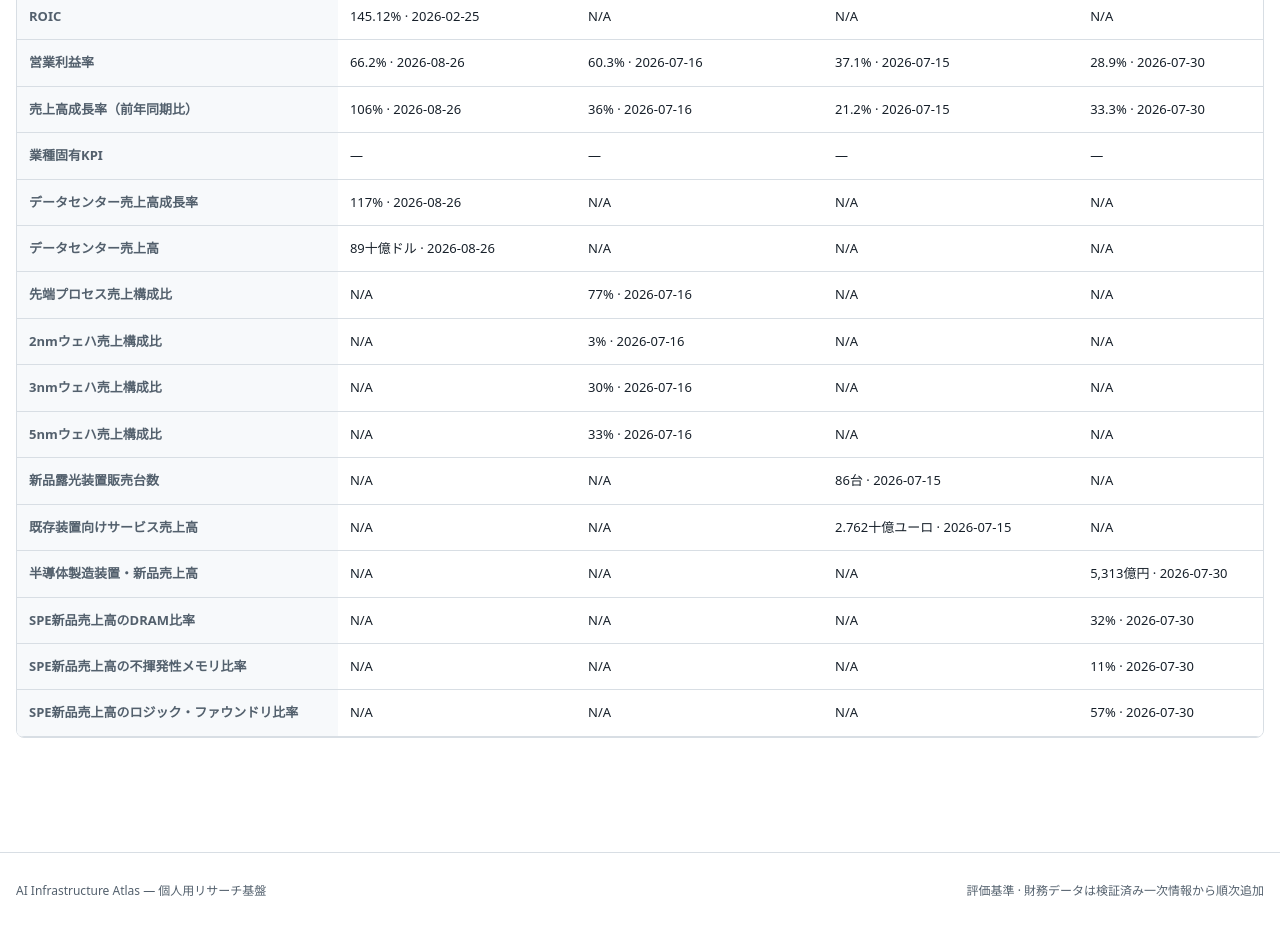
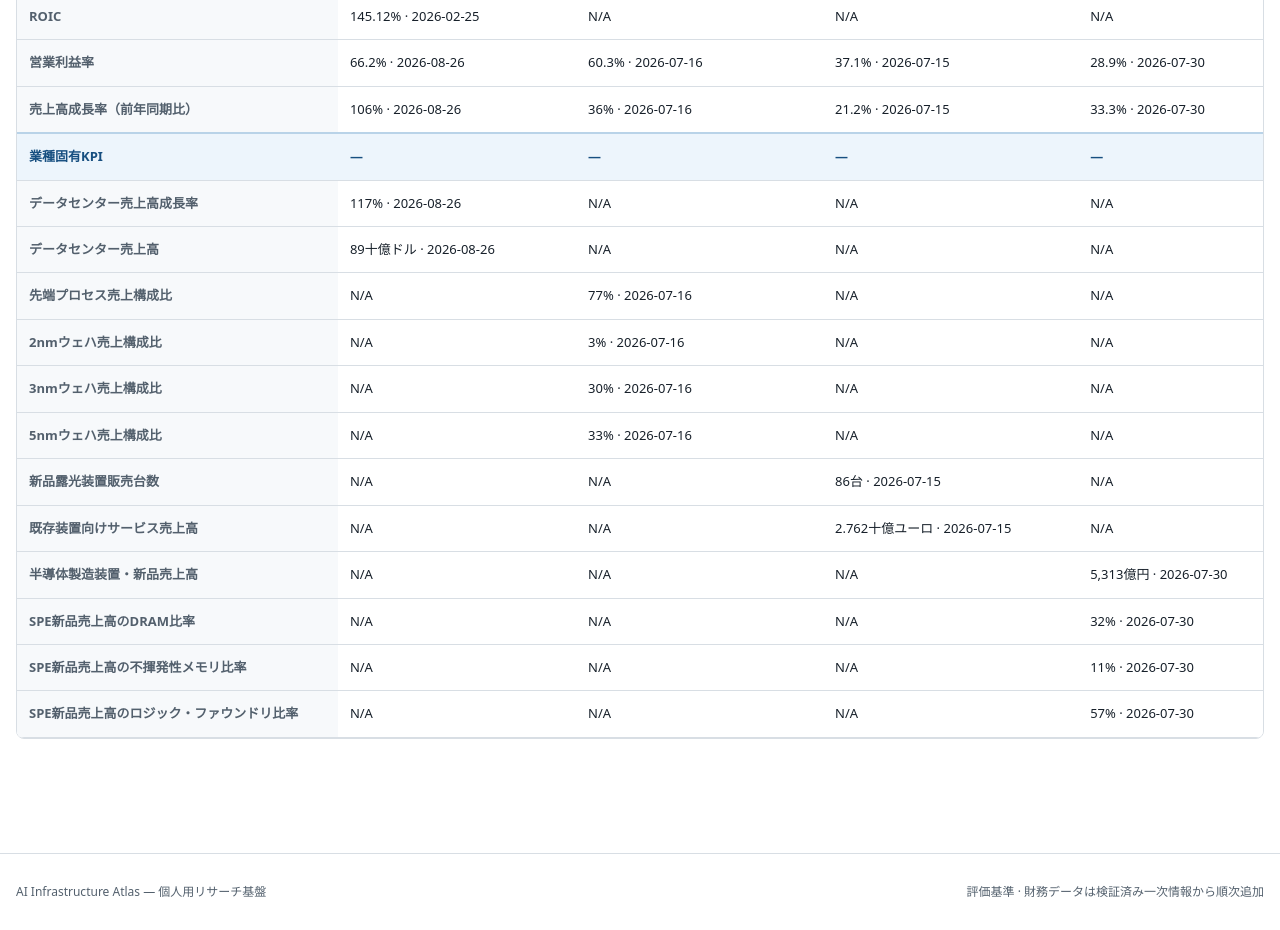
Before and after one commit to Kei-Titanda-22/ai-infrastructure-atlas, an Astro site: page /compare in a window 1280 px wide. Shown: the part 980-1910 px from the top of the page. Built offline with nearby package versions, Linux system fonts and the light colour scheme; Astro itself is replaced by a stand-in of ours.

Commit message:
Style sector KPI section in comparison table

```diff
--- a/src/styles/readability.css
+++ b/src/styles/readability.css
@@ -53,6 +53,14 @@ body {
   background: #f7f9fb !important;
 }
 
+.compare-section-row th,
+.compare-section-row td {
+  background: #edf5fc !important;
+  color: #174f80 !important;
+  font-weight: 700;
+  border-top: 2px solid #b9d3e8;
+}
+
 h1,
 h2,
 h3,
```
